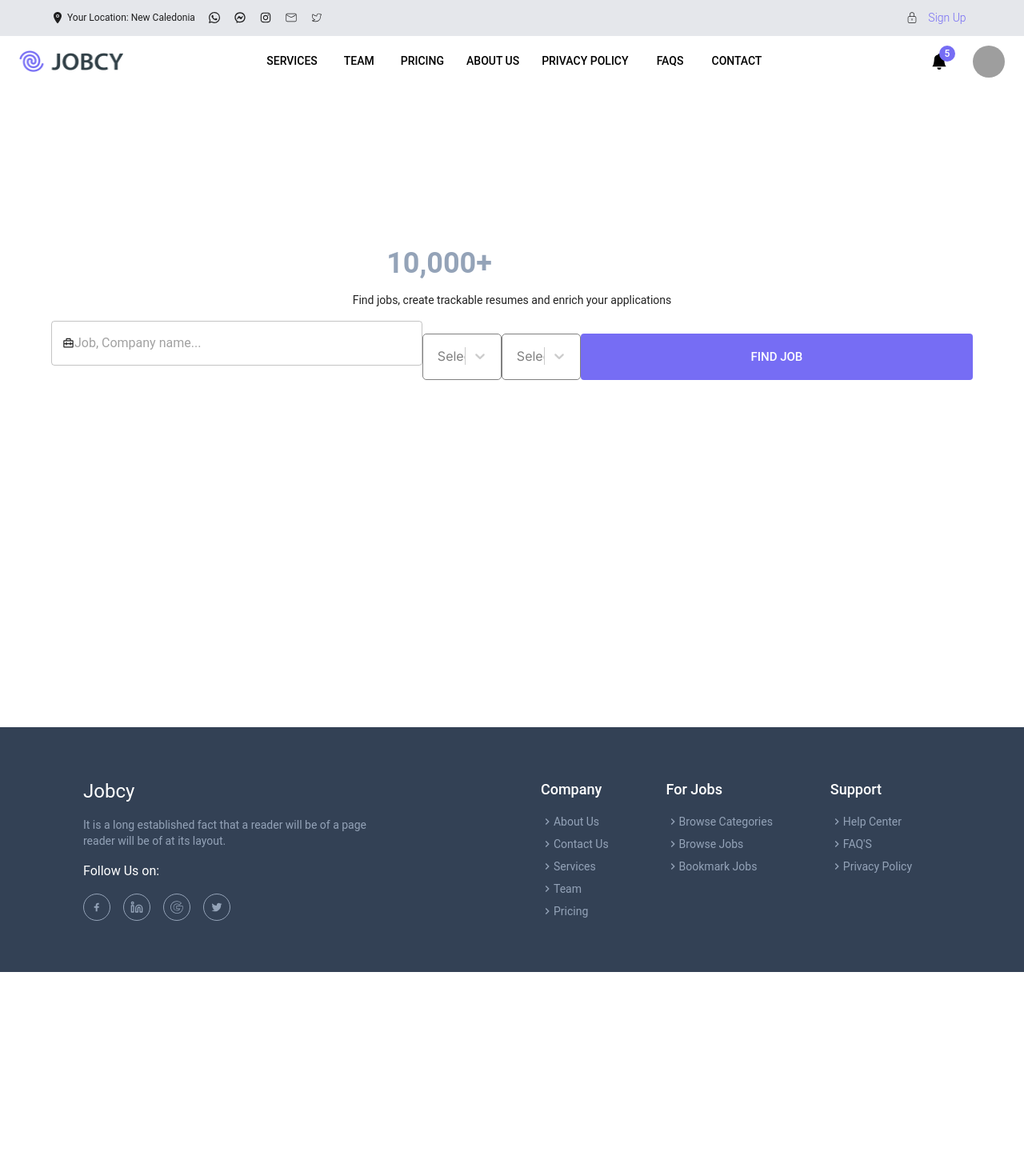
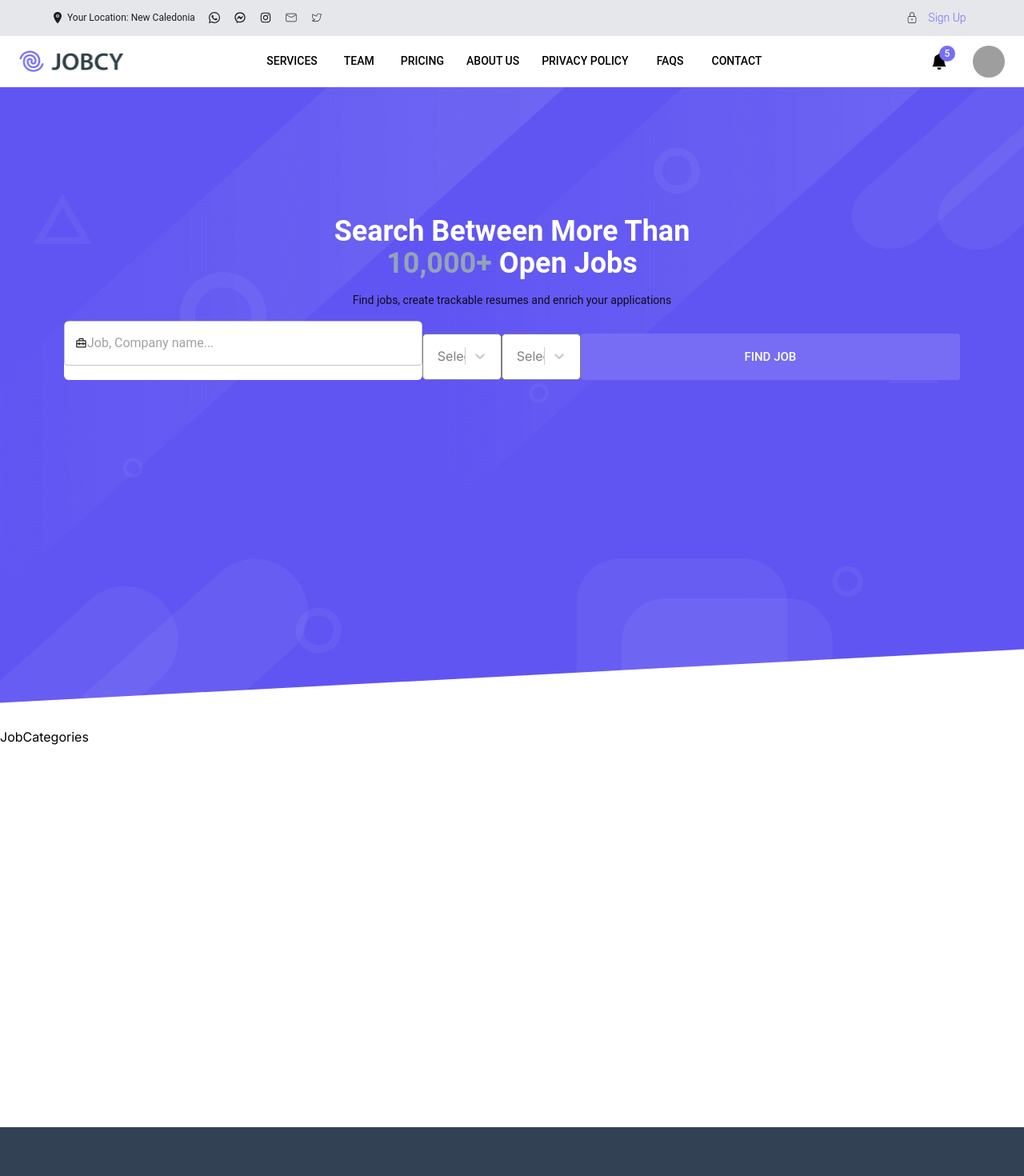
Before and after one commit to refugedesigns/jobcy, a Next.js app in the folder client/: page / in a window 1280 px wide. Shown: the top 1470 px of the page at 80% size. Before the commit the page ends 1215 px from the top, so only its background shows below. Built offline with nearby package versions, Linux system fonts and the light colour scheme; grey boxes are pictures that could not be loaded.

Commit message:
added skew to hero section

```diff
--- a/client/app/components/HeroSection.tsx
+++ b/client/app/components/HeroSection.tsx
@@ -27,7 +27,7 @@ const HeroSection = () => {
     const [isSearchable, setIsSearchable] = useState(true);
 
   return (
-    <Container className="bg-[/images/home/img-01.png] w-full mt-40">
+    <Container className="mt-40 sm:px-10 mb-20">
       <Typography variant="h2" className="text-white text-4xl text-center max-w-md mx-auto font-bold">
         Search Between More Than <span className="text-slate-400">10,000+</span>{" "}
         Open Jobs
@@ -41,7 +41,7 @@ const HeroSection = () => {
           id="company"
           placeholder="Job, Company name..."
           InputProps={{ startAdornment: <BiBriefcaseAlt2 /> }}
-          className="f"
+          className="bg-white rounded-md"
           fullWidth
         />
         <Select
--- /dev/null
+++ b/client/app/components/JobCategories.tsx
@@ -0,0 +1,9 @@
+import React from 'react'
+
+const JobCategories = () => {
+  return (
+    <div className='h-[500px] bg-white w-full text-black z-20'>JobCategories</div>
+  )
+}
+
+export default JobCategories
--- a/client/app/page.tsx
+++ b/client/app/page.tsx
@@ -1,11 +1,18 @@
 "use client"
-import Image from 'next/image'
-import HeroSection from './components/HeroSection'
+
+import { Box } from "@mui/material";
+import HeroSection from "./components/HeroSection";
+import JobCategories from "./components/JobCategories";
 
 export default function Home() {
   return (
     <main className="flex min-h-screen flex-col items-center justify-between">
-      <HeroSection />
+      <Box className="bg-[url('/images/home/img-01.png')] bg-cover bg-center w-full min-h-[100vh] bg-[#6055f2] relative">
+        <HeroSection />
+        <Box className="bg-white w-full h-32 absolute -bottom-16 z-10 overflow-hidden -skew-y-3" />
+      </Box>
+
+        <JobCategories />
     </main>
-  )
+  );
 }
```
